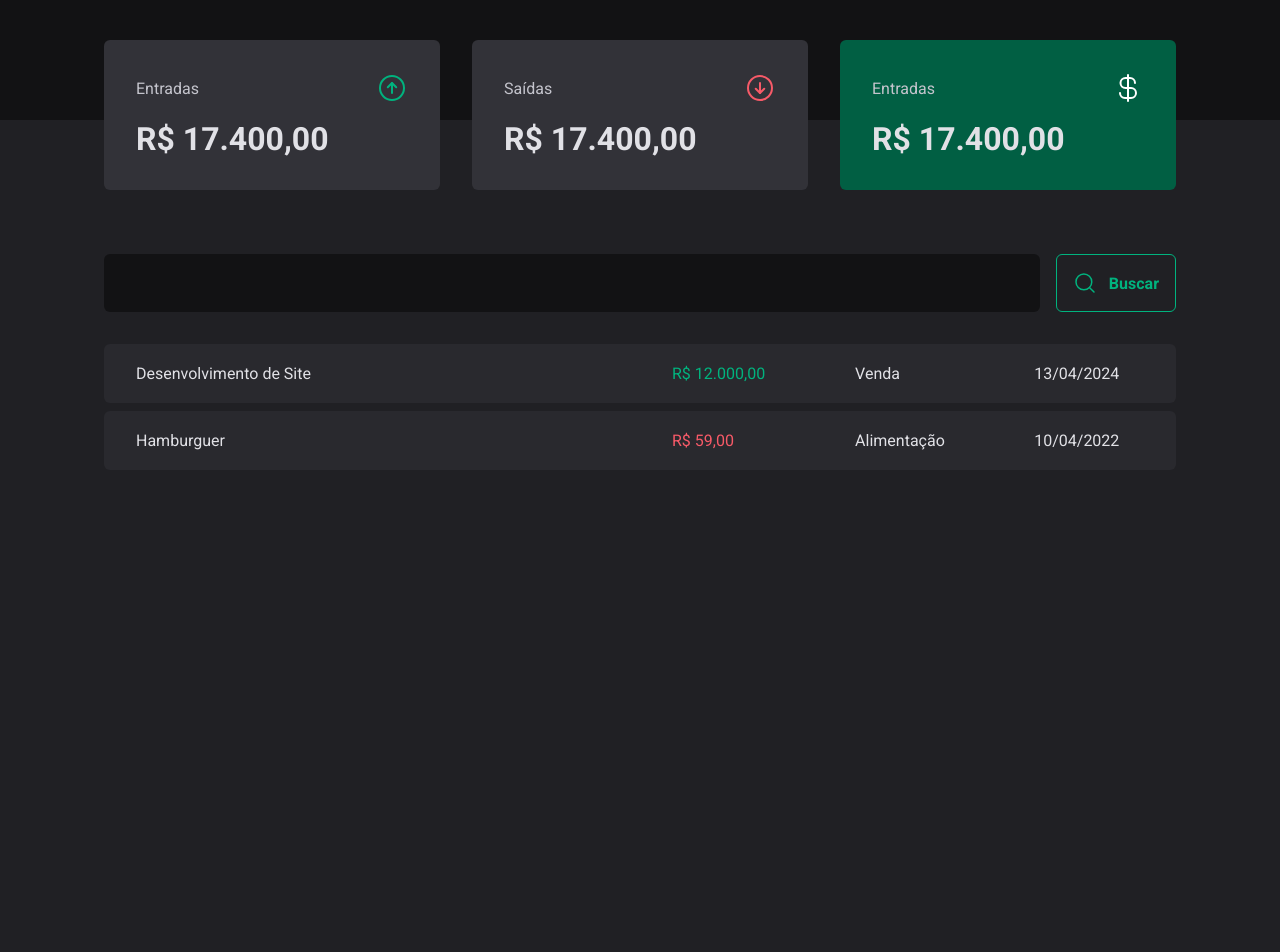
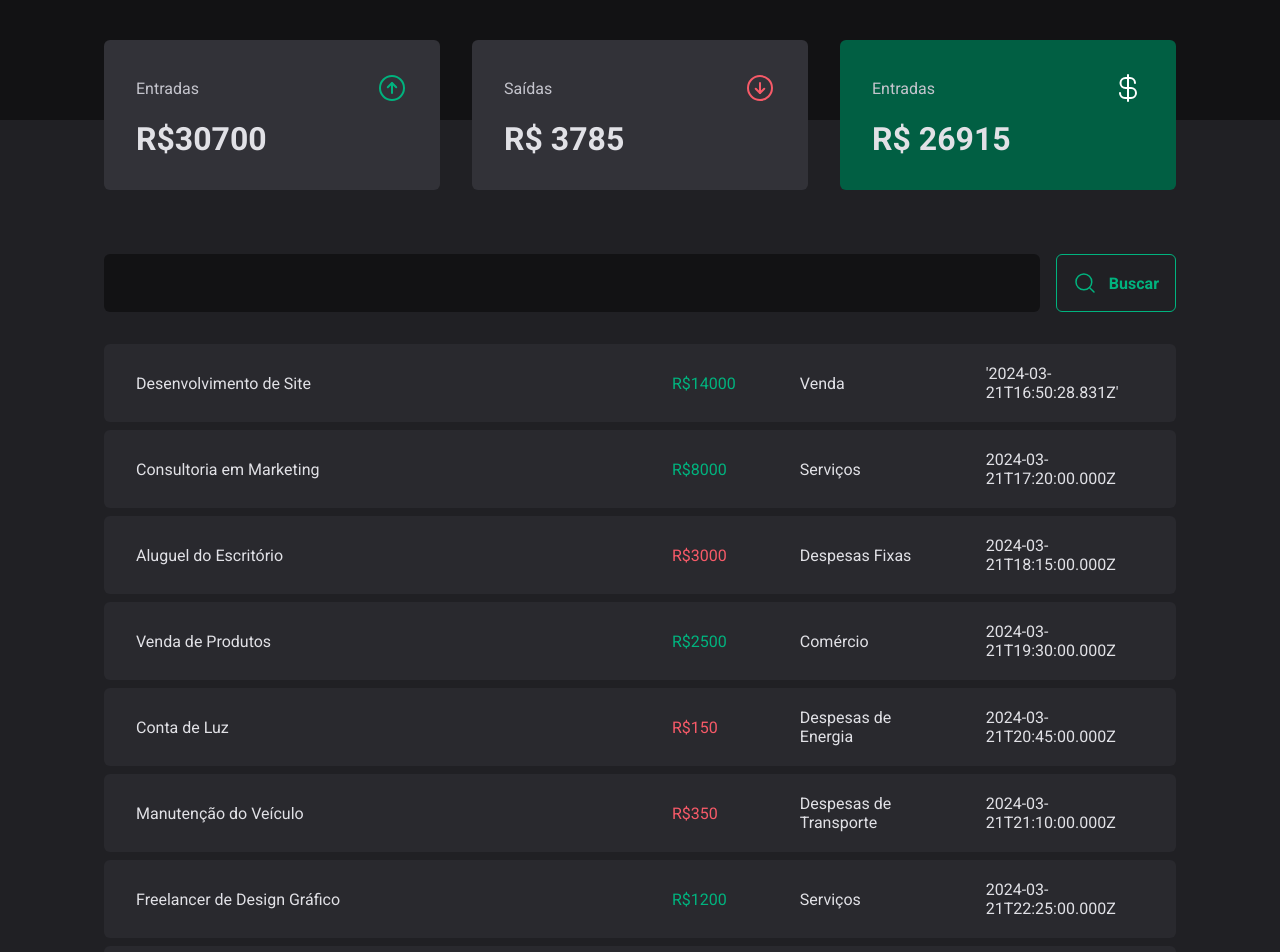
Before and after one commit to PedroMarquesN/control-money, a React (Vite) app: page / in a window 1280 px wide. Shown: the part 140-1092 px from the top of the page. Before the commit the page ends 800 px from the top, so only its background shows below. Built offline with nearby package versions, Linux system fonts and the light colour scheme; data requests are answered from the project's data file; the HTML template or start-up script is replaced by a standard one.

Commit message:
Feat: Calculate resume of transaction

```diff
--- a/server.json
+++ b/server.json
@@ -5,15 +5,78 @@
       "description": "Desenvolvimento de Site",
       "type": "income",
       "category": "Venda",
-      "price": "14000",
+      "price": 14000,
       "createdAt": "'2024-03-21T16:50:28.831Z'"
     },
     {
-      "id": 1,
+      "id": 2,
+      "description": "Consultoria em Marketing",
+      "type": "income",
+      "category": "Serviços",
+      "price": 8000,
+      "createdAt": "2024-03-21T17:20:00.000Z"
+    },
+    {
+      "id": 3,
+      "description": "Aluguel do Escritório",
+      "type": "outcome",
+      "category": "Despesas Fixas",
+      "price": 3000,
+      "createdAt": "2024-03-21T18:15:00.000Z"
+    },
+    {
+      "id": 4,
+      "description": "Venda de Produtos",
+      "type": "income",
+      "category": "Comércio",
+      "price": 2500,
+      "createdAt": "2024-03-21T19:30:00.000Z"
+    },
+    {
+      "id": 5,
+      "description": "Conta de Luz",
+      "type": "outcome",
+      "category": "Despesas de Energia",
+      "price": 150,
+      "createdAt": "2024-03-21T20:45:00.000Z"
+    },
+    {
+      "id": 6,
+      "description": "Manutenção do Veículo",
+      "type": "outcome",
+      "category": "Despesas de Transporte",
+      "price": 350,
+      "createdAt": "2024-03-21T21:10:00.000Z"
+    },
+    {
+      "id": 7,
+      "description": "Freelancer de Design Gráfico",
+      "type": "income",
+      "category": "Serviços",
+      "price": 1200,
+      "createdAt": "2024-03-21T22:25:00.000Z"
+    },
+    {
+      "id": 8,
+      "description": "Compra de Material de Escritório",
+      "type": "outcome",
+      "category": "Despesas de Escritório",
+      "price": 200,
+      "createdAt": "2024-03-21T23:40:00.000Z"
+    },
+    {
+      "id": 9,
+      "description": "Receita de Consultoria Financeira",
+      "type": "income",
+      "category": "Serviços",
+      "price": 5000,
+      "createdAt": "2024-03-22T00:55:00.000Z"
+    },    {
+      "id": 10,
       "description": "Hamburguer",
       "type": "outcome",
       "category": "Alimentação",
-      "price": "85",
+      "price": 85,
       "createdAt": "'2024-03-21T16:30:28.831Z'"
     }
   ],
--- a/src/App.tsx
+++ b/src/App.tsx
@@ -2,14 +2,17 @@ import {ThemeProvider} from "styled-components";
 import {defaultTheme} from "./styles/themes/default.ts";
 import {GlobalStyle} from "./styles/global.ts";
 import {Transactions} from "./pages/Transactions";
+import {TransactionsProvider} from "./contexts/TransactionsContext.tsx";
 
 
 function App() {
 
   return (
       <ThemeProvider theme={defaultTheme}>
-          <Transactions/>
-          <GlobalStyle/>
+          <TransactionsProvider>
+              <Transactions/>
+              <GlobalStyle/>
+          </TransactionsProvider>
       </ThemeProvider>
 
   )
--- a/src/components/Summary/index.tsx
+++ b/src/components/Summary/index.tsx
@@ -1,7 +1,29 @@
 import {SummaryCard, SummaryContainer} from "./styles.ts";
 import {ArrowCircleDown, ArrowCircleUp, CurrencyDollar} from "phosphor-react";
+import {useContext} from "react";
+import {TransactionContext} from "../../contexts/TransactionsContext.tsx";
 
 export function Summary() {
+    const {transactions} = useContext(TransactionContext)
+    console.log(transactions)
+
+  const summary =  transactions.reduce((acc, transaction)=> {
+        if (transaction.type === 'income'){
+            acc.income += transaction.price
+            acc.total += transaction.price
+        }else {
+            acc.outcome += transaction.price
+            acc.total -= transaction.price
+        }
+
+        return acc
+        },
+        {
+            income: 0,
+            outcome: 0,
+            total: 0
+        })
+
     return(
         <SummaryContainer>
             <SummaryCard>
@@ -9,21 +31,21 @@ export function Summary() {
                     <span>Entradas</span>
                     <ArrowCircleUp size={32} color="#00b37e"/>
                 </header>
-                <strong>R$ 17.400,00</strong>
+                <strong>R${summary.income}</strong>
             </SummaryCard>
             <SummaryCard>
                 <header>
                     <span>Saídas</span>
                     <ArrowCircleDown size={32} color="#f75a68"/>
                 </header>
-                <strong>R$ 17.400,00</strong>
+                <strong>R$ {summary.outcome}</strong>
             </SummaryCard>
             <SummaryCard variant='green'>
                 <header>
                     <span>Entradas</span>
                     <CurrencyDollar size={32} color="#fff"/>
                 </header>
-                <strong>R$ 17.400,00</strong>
+                <strong>R$ {summary.total}</strong>
             </SummaryCard>
 
 
--- /dev/null
+++ b/src/contexts/TransactionsContext.tsx
@@ -0,0 +1,43 @@
+import {createContext, ReactNode, useEffect, useState} from "react";
+
+interface Transaction{
+    id:number
+    description:string
+    type:'income' | 'outcome'
+    price:number
+    category:string
+    createdAt:string
+}
+
+interface TransactionContextType {
+    transactions: Transaction[]
+}
+
+interface TransactionProviderProps {
+    children: ReactNode
+}
+
+
+export const TransactionContext = createContext({} as TransactionContextType)
+
+
+export function TransactionsProvider({children}:TransactionProviderProps) {
+    const [transactions, setTransactions] = useState<Transaction[]>([])
+
+    async function loadTransations() {
+        const response = await fetch('http://localhost:3333/transactions')
+        const data = await response.json()
+        setTransactions(data)
+    }
+
+    useEffect(() => {
+        loadTransations()
+    }, []);
+
+
+    return(
+        <TransactionContext.Provider value={{transactions}}>
+            {children}
+        </TransactionContext.Provider>
+    )
+}
--- a/src/pages/Transactions/index.tsx
+++ b/src/pages/Transactions/index.tsx
@@ -2,38 +2,39 @@ import {Header} from "../../components/Header";
 import {Summary} from "../../components/Summary";
 import {PriceHighlight, TransactionContainer, TransactionsTable} from "./styles.ts";
 import {SearchForm} from "./SearchForm";
+import {useContext} from "react";
+import {TransactionContext} from "../../contexts/TransactionsContext.tsx";
+
+
+
 
 export function Transactions() {
+    const {transactions} = useContext(TransactionContext)
+
     return (
         <div>
             <Header/>
-            <Summary/>
+            <Summary />
 
 
             <TransactionContainer>
                 <SearchForm/>
             <TransactionsTable>
                 <tbody>
-                <tr>
-                    <td width="50%">Desenvolvimento de Site</td>
-                    <td>
-                        <PriceHighlight variant="income">
-                            R$ 12.000,00
-                        </PriceHighlight>
-                    </td>
-                    <td>Venda</td>
-                    <td>13/04/2024</td>
-                </tr>
-                <tr>
-                    <td width="50%">Hamburguer</td>
-                    <td>
-                        <PriceHighlight variant="outcome">
-                            R$ 59,00
-                        </PriceHighlight>
-                    </td>
-                    <td>Alimentação</td>
-                    <td>10/04/2022</td>
-                </tr>
+                {transactions.map(transaction => {
+                    return (
+                        <tr key={transaction.id}>
+                            <td width="50%">{transaction.description}</td>
+                            <td>
+                                <PriceHighlight variant={transaction.type}>
+                                    R${transaction.price}
+                                </PriceHighlight>
+                            </td>
+                            <td>{transaction.category}</td>
+                            <td>{transaction.createdAt}</td>
+                        </tr>
+                    )
+                })}
                 </tbody>
             </TransactionsTable>
             </TransactionContainer>
```
